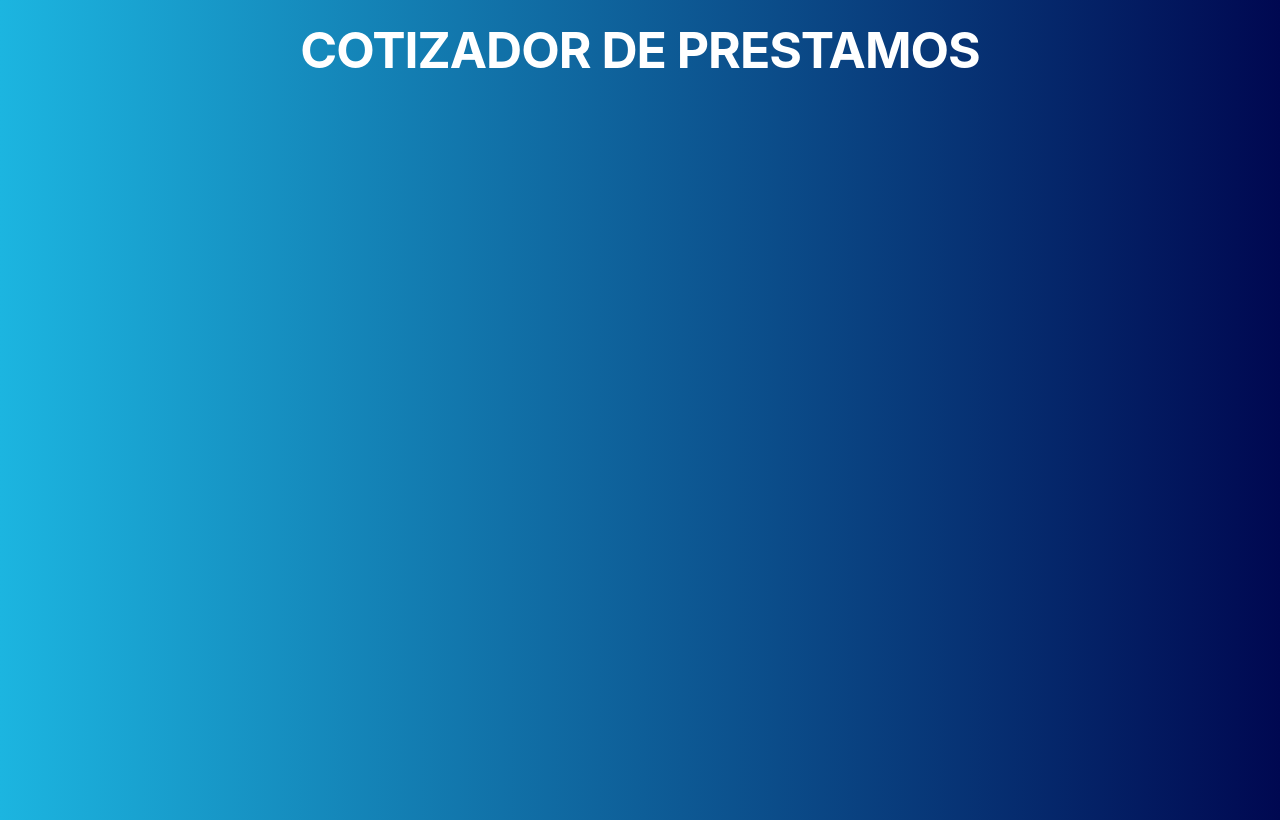
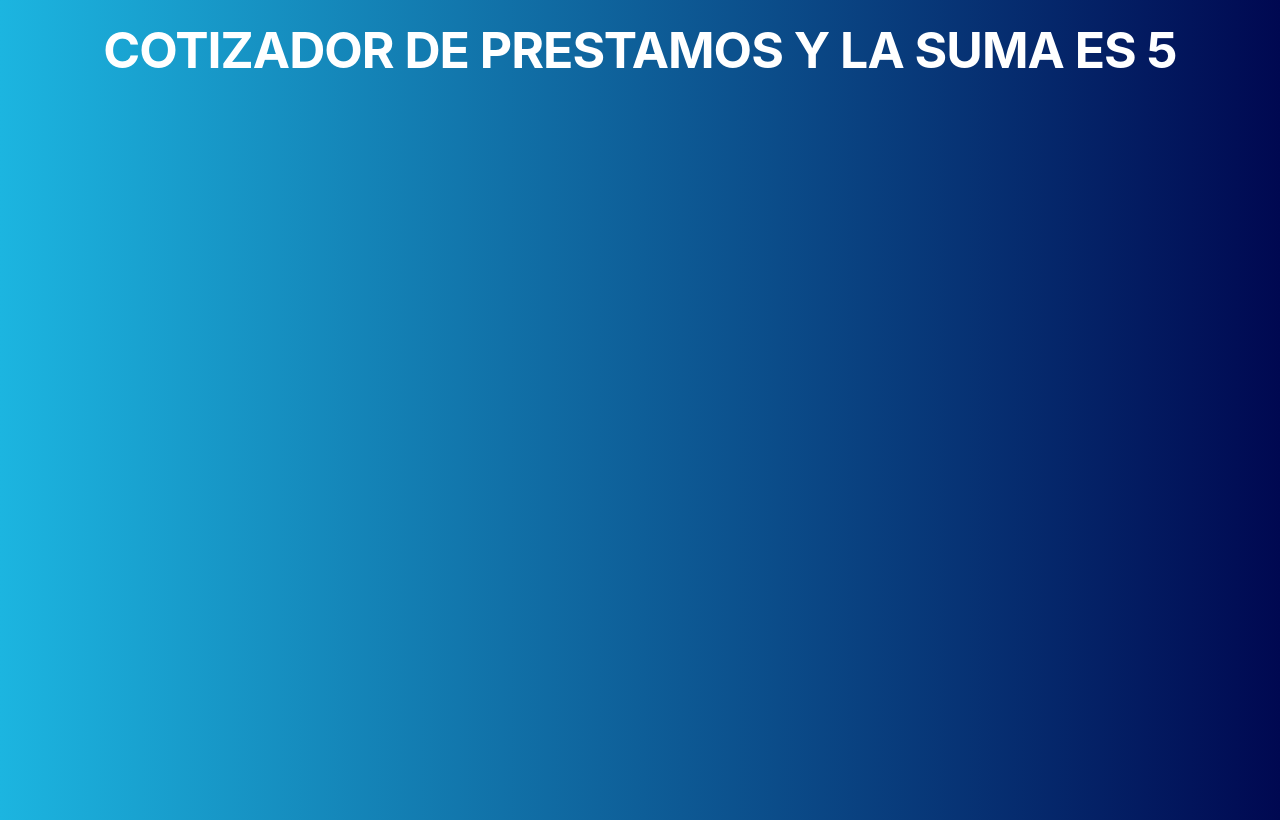
Before and after one commit to Albertoenriquepaulo/UdemyJS-React, a React (Create React App) app: page / in a window 1280 px wide. Built offline with nearby package versions, Linux system fonts and the light colour scheme.

Commit message:
244. Segunda forma de escribir componentes funcionales

```diff
--- a/src/component/Header.js
+++ b/src/component/Header.js
@@ -1,8 +1,9 @@
 import React, { Fragment } from 'react'
 
-
+/************************************************************************************** */
 // function Header(props) {
 // La linea de arriba también serviria pero es mas elegante aplicar destructuring
+/**
 function Header({ titulo }) {
     return (
         <Fragment>
@@ -10,5 +11,35 @@ function Header({ titulo }) {
         </Fragment>
     );
 }
+ */
+
+/************************************************************************************** */
+// La función de arriba arroja el mismo resultado que esta, pero en esta el return está impicito
+// el return puede o no usarse en esta
+/**
+const Header = ({ titulo }) => (
+    <Fragment>
+        <h1>{titulo}</h1>
+    </Fragment>
+);
+ */
+
+/************************************************************************************** */
+/**
+// También pudiera quitarle el Fragment
+const Header = ({ titulo }) => (
+    <h1>{titulo}</h1>
+);
+ */
+// Si damos por implicito el return no podemos escribir codigo JS
+// Por lo que si necesitamos escribir codigo Java hay que hacerlo de esta manera
+
+/************************************************************************************** */
+const Header = ({ titulo }) => {
+    const suma = 2 + 3;
+    return (
+        <h1>{titulo} y la Suma es {suma}</h1>
+    );
+}
 
 export default Header;
```
